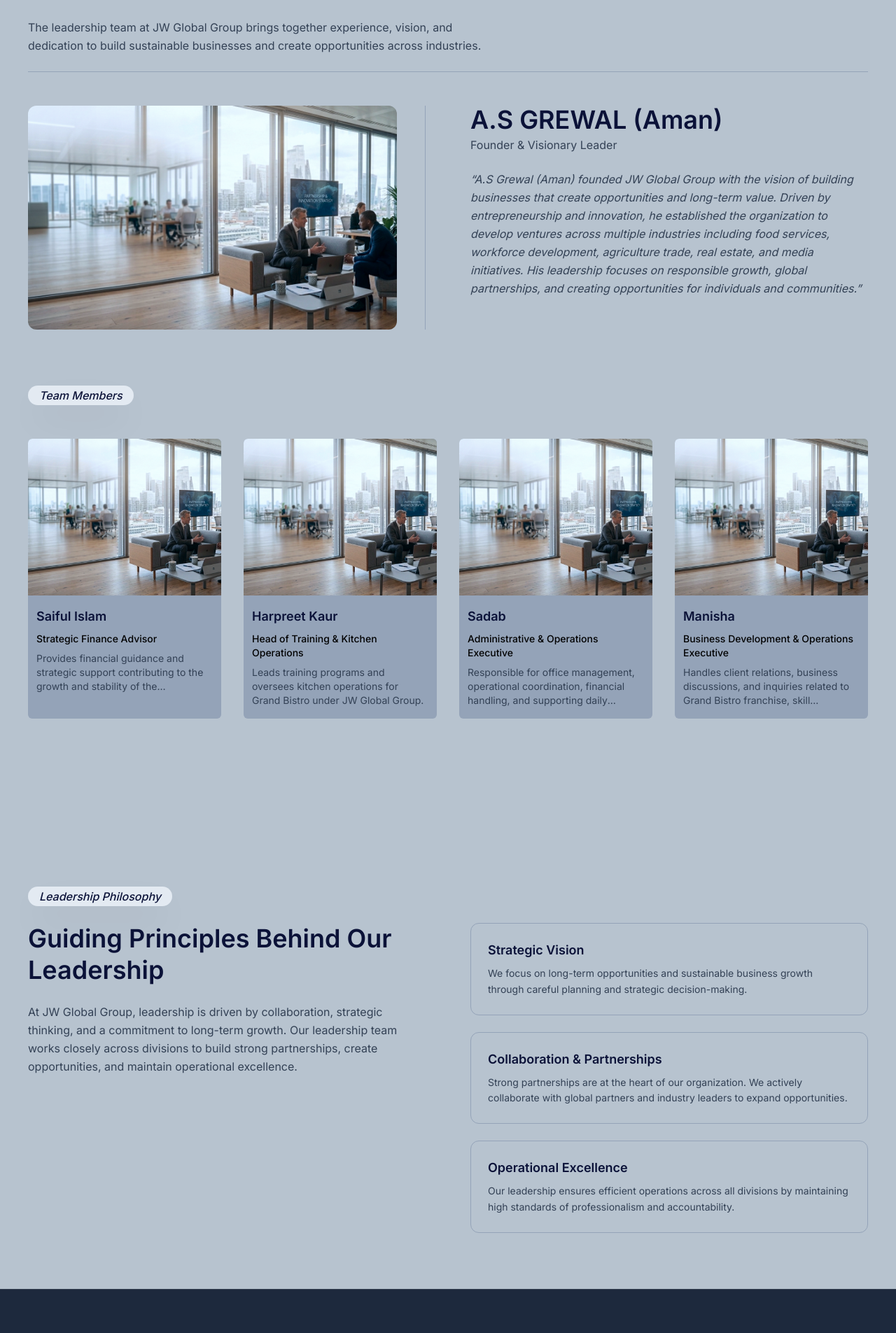
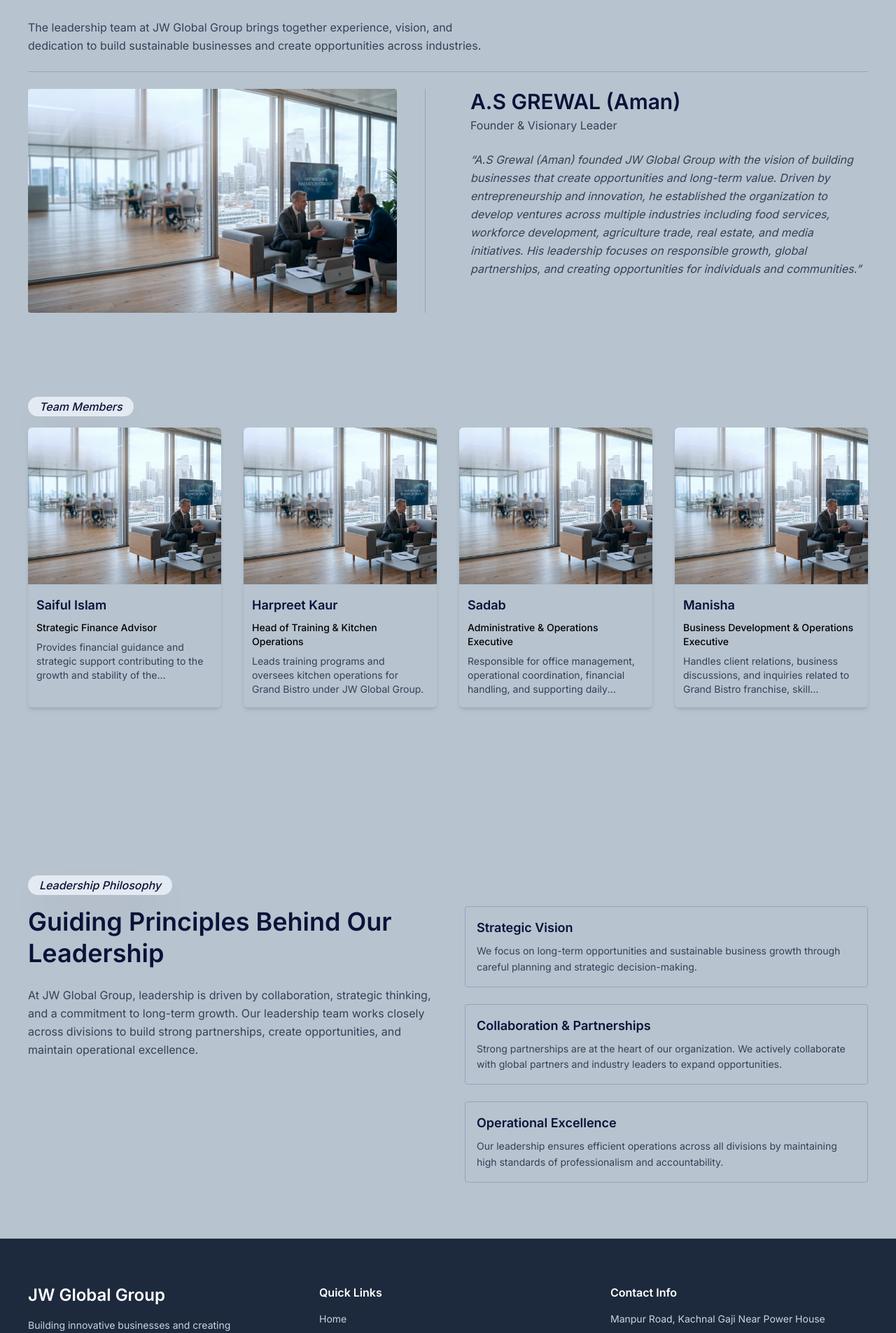
Before and after one commit to parthergk/jwglobalgrp, a Next.js app: page /leadership-team in a window 1280 px wide. Shown: the part 584-2489 px from the top of the page at 70% size. Built offline with nearby package versions, Linux system fonts and the light colour scheme.

Commit message:
fized the space in leadership page

```diff
--- a/components/leadership/Leader.tsx
+++ b/components/leadership/Leader.tsx
@@ -5,7 +5,7 @@
 const Leader = () => {
     return (
         <section className="pt-10 md:pt-16 lg:pt-20 px-4 sm:px-8 lg:px-10">
-            <div className="mb-6">
+            <div className="mb-3 sm:mb-4">
                 <TagBtn name="Leadership & Management" />
             </div>
             <h2 className="text-3xl sm:text-4xl lg:text-5xl font-medium text-primary leading-tight">
@@ -14,15 +14,15 @@
             </h2>
 
 
-                <p className="text-text-secondary text-sm sm:text-base leading-relaxed max-w-2xl mt-4">
-                    The leadership team at JW Global Group brings together experience, vision, and dedication to build sustainable businesses and create opportunities across industries.
-                </p>
-            <div className="w-full h-px bg-divider my-6"></div>
+            <p className="text-text-secondary text-sm sm:text-base leading-relaxed max-w-2xl my-5 sm:my-6">
+                The leadership team at JW Global Group brings together experience, vision, and dedication to build sustainable businesses and create opportunities across industries.
+            </p>
+            <div className="w-full h-px bg-divider my-5 sm:my-6"></div>
 
-            <div className="grid grid-cols-1 lg:grid-cols-2 gap-10 lg:gap-16 mt-12 items-start">
+            <div className="grid grid-cols-1 lg:grid-cols-2 gap-10 lg:gap-16  items-start">
 
                 <div className="relative lg:border-r border-divider lg:pr-10">
-                    <div className="relative w-full h-72 sm:h-80 rounded-xl overflow-hidden">
+                    <div className="relative w-full h-72 sm:h-80 rounded-sm overflow-hidden">
                         <Image
                             src="/hero.png"
                             alt="Jeevan Rakshak Prakriti Seva Foundation"
@@ -31,18 +31,18 @@
                         />
                     </div>
                 </div>
-                <div className="flex flex-col gap-6">
+                <div className="flex flex-col gap-4 sm:gap-6">
                     <div>
-                        <h2 className="text-3xl sm:text-4xl font-semibold text-primary">
+                        <h2 className=" text-xl md:text-3xl sm:text-4xl font-semibold text-primary">
                             A.S GREWAL (Aman)
                         </h2>
 
-                        <p className="text-text-secondary mt-1">
+                            <p className="text-text-secondary text-sm sm:text-base mt-1">
                             Founder & Visionary Leader
                         </p>
                     </div>
 
-                    <p className="text-text-secondary leading-relaxed max-w-2xl italic">
+                    <p className="text-sm sm:text-base text-text-secondary leading-relaxed max-w-2xl italic">
                         “A.S Grewal (Aman) founded JW Global Group with the vision of
                         building businesses that create opportunities and long-term
                         value. Driven by entrepreneurship and innovation, he established
--- a/components/leadership/LeadershipPhilosophy.tsx
+++ b/components/leadership/LeadershipPhilosophy.tsx
@@ -3,11 +3,12 @@
 const LeadershipPhilosophy = () => {
     return (
         <section className="py-16 lg:py-20 px-4 sm:px-8 lg:px-10">
+            <div className="mb-3 sm:mb-4">
 
-            <TagBtn name="Leadership Philosophy" />
-            <div className="grid lg:grid-cols-2 gap-16 items-start mt-6">
-
-                <div className=' space-y-6'>
+                <TagBtn name="Leadership Philosophy" />
+            </div>
+            <div className="grid lg:grid-cols-2 gap-10 sm:gap-12 items-start">
+                <div className=' space-y-5 sm:space-y-6'>
                     <h2 className="text-3xl md:text-4xl font-semibold text-primary leading-tight">
                         Guiding Principles Behind Our Leadership
                     </h2>
@@ -24,7 +25,7 @@
 
                 <div className="space-y-6">
 
-                    <div className="p-6 border border-divider rounded-xl bg-card">
+                    <div className="p-4 border border-divider rounded-sm bg-card">
                         <h3 className="text-lg font-semibold text-primary mb-2">
                             Strategic Vision
                         </h3>
@@ -35,7 +36,7 @@
                         </p>
                     </div>
 
-                    <div className="p-6 border border-divider rounded-xl bg-card">
+                    <div className="p-4 border border-divider rounded-sm bg-card">
                         <h3 className="text-lg font-semibold text-primary mb-2">
                             Collaboration & Partnerships
                         </h3>
@@ -46,7 +47,7 @@
                         </p>
                     </div>
 
-                    <div className="p-6 border border-divider rounded-xl bg-card">
+                    <div className="p-4 border border-divider rounded-sm bg-card">
                         <h3 className="text-lg font-semibold text-primary mb-2">
                             Operational Excellence
                         </h3>
--- a/components/leadership/Team.tsx
+++ b/components/leadership/Team.tsx
@@ -34,18 +34,18 @@
 
 const Team = () => {
   return (
-    <section className="pb-10 md:pb-16 lg:pb-20 px-4 sm:px-8 lg:px-10">
+    <section className=" pt-5 pb-10 md:pt-8 lg:pt-10 md:pb-16 lg:pb-20  px-4 sm:px-8 lg:px-10">
 
-      <div className="mb-6">
+      <div className="mb-3 sm:mb-4">
         <TagBtn name="Team Members" />
       </div>
 
-      <div className="grid grid-cols-1 sm:grid-cols-2 lg:grid-cols-4 gap-8 mt-12">
+      <div className="grid grid-cols-1 sm:grid-cols-2 lg:grid-cols-4 gap-8 ">
 
         {teamMembers.map((member, index) => (
           <div
             key={index}
-            className="bg-divider rounded-md overflow-hidden bg-card hover:shadow-lg transition duration-300"
+            className=" rounded-md overflow-hidden bg-card shadow-md hover:shadow-lg transition duration-300"
           >
 
             <div className="relative w-full h-56">
@@ -63,7 +63,7 @@
                 {member.name}
               </h3>
 
-              <p className="text-sm text-accent font-medium">
+              <p className=" text-sm text-accent font-medium">
                 {member.role}
               </p>
 
```
